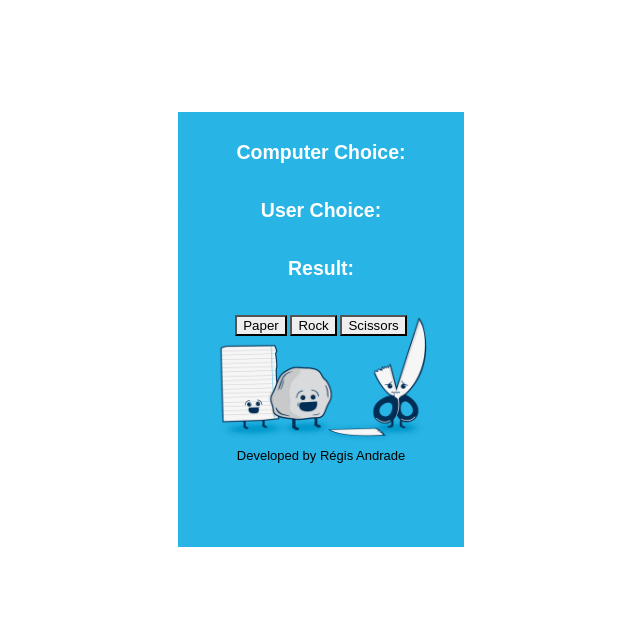
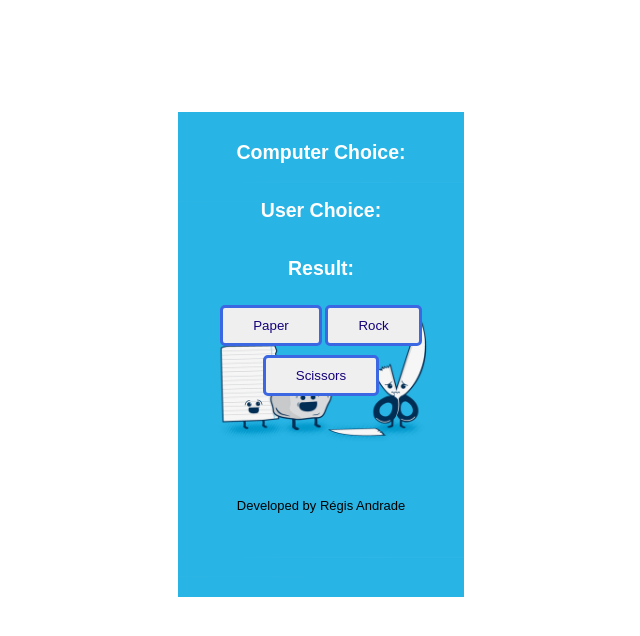
Before and after one commit to regisnaf/rockpaperscissors, a plain HTML site: page index.html in a window 1280 px wide. Shown: the whole page, without its empty margins (319-959 px from the left). Drawn offline with Linux system fonts and the light colour scheme; a web font is replaced by a local one.

Commit message:
2nd commit
Button effect

```diff
--- a/css/style.css
+++ b/css/style.css
@@ -31,7 +31,23 @@ body {
           border-style: none; }
 
           button {
-            border-radius: 0; }
+            display:inline-block;
+            color:rgb(22, 0, 121);
+            text-decoration: none;
+            padding:10px 30px;
+            border: 3px solid #3c67e3;
+            border-radius: 5px;
+           }
+
+           @keyframes pulsate {
+            0%{
+              box-shadow: 0 0 15px #5ddcff,
+                          0 0 30px #1d00c2;
+            }
+          }
+          button:hover{
+             animation: pulsate 1s ease-in-out;
+                      }
 
             button:focus {
               outline: 1px dotted;
```
